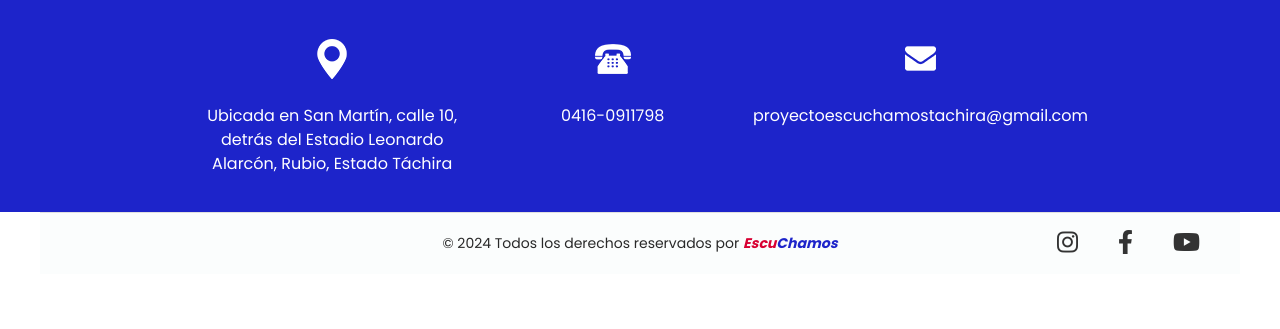
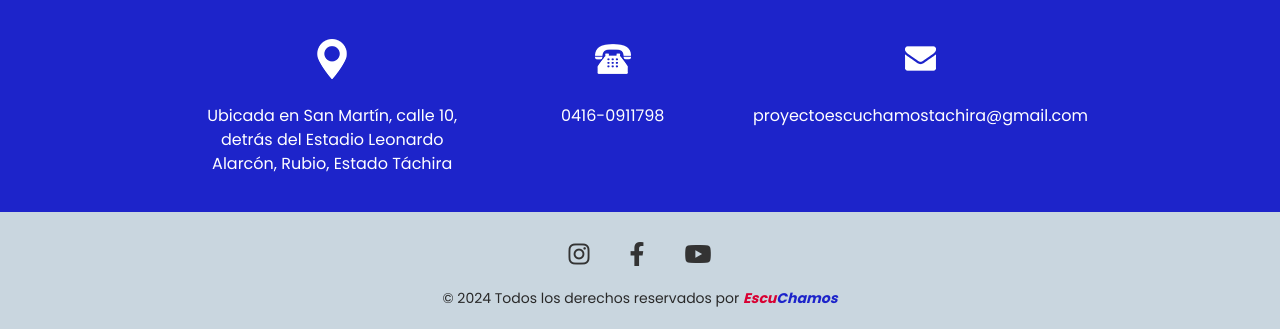
Before and after one commit to SusanDepablos/EscuChamosDjango, a Django app: page / in a window 1280 px wide. Shown: the part 3934-4263 px from the top of the page. Before the commit the page ends 4188 px from the top, so only its background shows below. Run offline with Django 5.2, Linux system fonts and the light colour scheme; parts of the project's set-up code (start-up, migrations or seed data) failed here and were passed over; some libraries are stand-ins or nearby versions.

Commit message:
arreglos footer

```diff
--- a/core/templates/index.html
+++ b/core/templates/index.html
@@ -459,15 +459,15 @@
   </section>
 
 
-  <section class="container-fluid footer_section">
-    <p>
-      &copy; 2024 Todos los derechos reservados por <span class="brand-name">Escu</span><span class="brand-name2">Chamos</span>
-    </p>
+  <section class="footer_section">
     <div class="social-icons">
       <a href="https://www.instagram.com/proyectoescuchamos" target="_blank" title="Instagram"><i class="fab fa-instagram"></i></a>
       <a href="https://www.facebook.com/ProyectosEscuChamos" target="_blank" title="Facebook"><i class="fab fa-facebook-f"></i></a>
       <a href="https://www.youtube.com/@ACEscuChamos" target="_blank" title="YouTube"><i class="fab fa-youtube"></i></a>
     </div>
+    <p>
+      &copy; 2024 Todos los derechos reservados por <span class="brand-name">Escu</span><span class="brand-name2">Chamos</span>
+    </p>
   </section>
 
   <!-- JavaScript files -->
--- a/static/css/style.css
+++ b/static/css/style.css
@@ -571,36 +571,49 @@ a {
 
 /* footer section*/
 .footer_section {
-  background-color: #fbfdfd;
+  background-color: #c9d6df;
   padding: 20px;
   font-weight: 500;
-  border-top: 1px solid #e0e0e0;
   display: flex;
-  justify-content: center; /* Centramos el contenido principal */
+  justify-content: center;
   align-items: center;
-  flex-wrap: wrap;
-  max-width: 1200px;
-  margin: 0 auto;
-  position: relative; /* Para ajustar la posición de los íconos de redes sociales */
+  flex-direction: column; /* Asegura que el contenido esté en columna */
+
+  span{
+    color:#d80032;
+    font-weight: bold;
+  }
+
 }
 
 .footer_section .footer_content {
   display: flex;
+  flex-direction: column; /* Alinea íconos y texto verticalmente */
   justify-content: center;
   align-items: center;
-  width: 100%; /* Aseguramos que ocupe todo el ancho disponible */
-  text-align: center; /* Centramos el texto en su contenedor */
+  text-align: center;
+}
+
+.footer_section .social-icons {
+  display: flex;
+  margin-bottom: 10px; /* Espacio entre los íconos y el texto */
+}
+
+.footer_section .social-icons a {
+  color: #333;
+  margin: 0 10px;
+  font-size: 24px;
+  text-decoration: none;
+}
+
+.footer_section .social-icons a:hover {
+  color: #000020;
 }
 
 .footer_section p {
   color: #292929;
   margin: 0;
   font-size: 14px;
-}
-
-.footer_section a {
-  color: #292929;
-  text-decoration: none;
 }
 
 .footer_section .brand-name {
@@ -614,25 +627,5 @@ a {
   font-style: italic;
   font-weight: 600;
 }
-
-.social-icons {
-  position: absolute; /* Posicionamos absolutamente para que se sitúe a la derecha */
-  right: 20px; /* Ajustamos la distancia desde el borde derecho */
-  display: flex;
-  align-items: center;
-  top: 50%;
-  transform: translateY(-50%); /* Centramos verticalmente en relación al contenedor */
-}
-
-.social-icons a {
-  color: #333;
-  margin: 0 10px;
-  font-size: 24px;
-}
-
-.social-icons a:hover {
-  color: #007bff;
-}
-
 /* end footer section*/
 /*# sourceMappingURL=style.css.map */
--- a/static/css/style.scss
+++ b/static/css/style.scss
@@ -551,29 +551,44 @@ a:focus {
 /* footer section*/
 
 .footer_section {
-  background-color: #fbfdfd;
+  background-color: #c9d6df;
   padding: 20px;
   font-weight: 500;
+  display: flex;
+  justify-content: center;
+  align-items: center;
+  flex-direction: column; /* Asegura que el contenido esté en columna */
+
+
+}
+
+.footer_section .footer_content {
+  display: flex;
+  flex-direction: column; /* Alinea íconos y texto verticalmente */
+  justify-content: center;
+  align-items: center;
+  text-align: center;
+}
+
+.footer_section .social-icons {
+  display: flex;
+  margin-bottom: 10px; /* Espacio entre los íconos y el texto */
+}
+
+.footer_section .social-icons a {
+  color: #333;
+  margin: 0 10px;
+  font-size: 24px;
+  text-decoration: none;
+}
+
+.footer_section .social-icons a:hover {
+  color: #000020;
 }
 
 .footer_section p {
   color: #292929;
   margin: 0;
-  text-align: center;
-}
-
-.footer_section a {
-  color: #292929;
-}
-.footer_section .brand-name {
-  color: #d80032;
-  font-style: italic;
-  font-weight: 600;
-}
-
-.footer_section .brand-name2 {
-  color: #1d24ca;
-  font-style: italic;
-  font-weight: 600;
+  font-size: 14px;
 }
 /* end footer section*/
```
